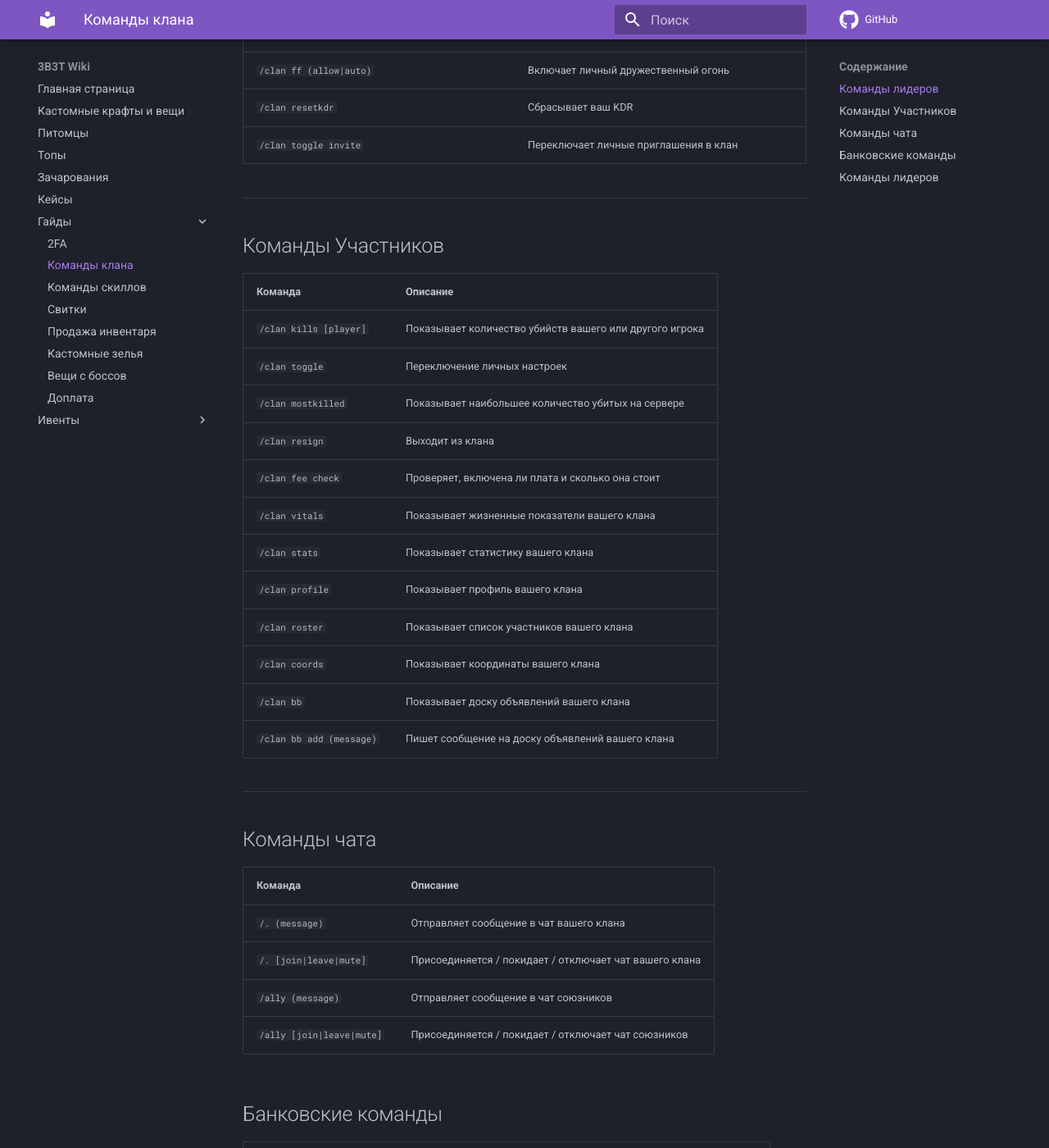
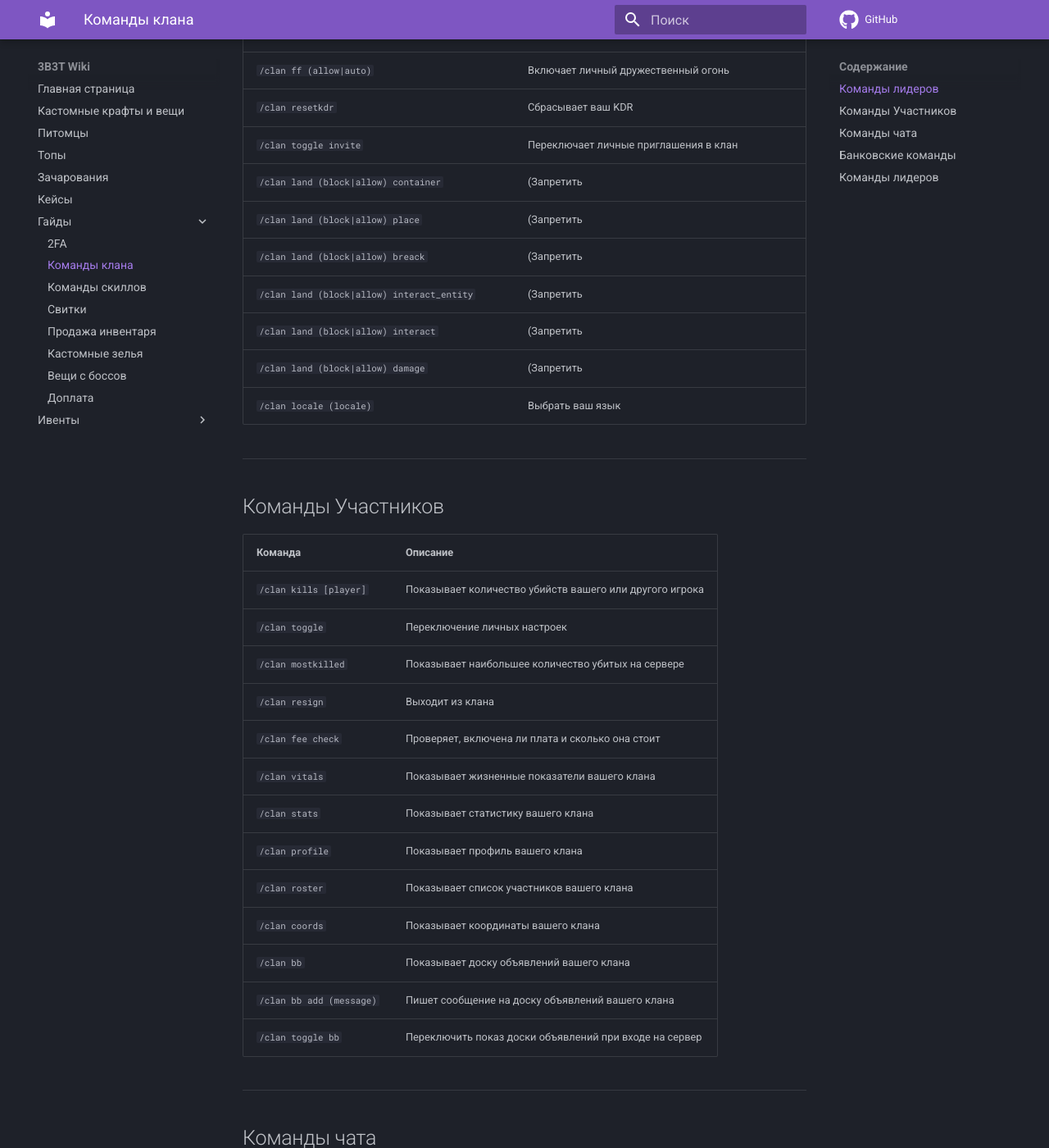
Before and after one commit to 3B3TServer/Docs, an MkDocs documentation site: the page built from docs/Guides/Commands_clan.md, in a window 1280 px wide and 1400 px high, scrolled down 887 px. Shown: the whole window at 82% size. Built offline with MkDocs 1.6.1 and Material for MkDocs 9.7.7, drawn with Linux system fonts in a browser that asks for light colours; comment, search, counter and statistics services are not loaded; some of the changed text lies outside the part shown.

Commit message:
Кланкоманды, обнова

````diff
--- a/docs/Guides/Commands_clan.md
+++ b/docs/Guides/Commands_clan.md
@@ -20,6 +20,13 @@
 | `/clan ff (allow|auto)`         | Включает личный дружественный огонь          |
 | `/clan resetkdr`                | Сбрасывает ваш KDR                           |
 | `/clan toggle invite`           | Переключает личные приглашения в клан        |
+| ```/clan land (block|allow) container``` | (Запретить|разрешить) участникам клана открывать сундуки, печки и    другие хранилища на вашей территории |
+| ```/clan land (block|allow) place``` | (Запретить|разрешить) размещать блоки на вашей территории |
+| ```/clan land (block|allow) breack``` | (Запретить|разрешить) ломать блоки на вашей территории |
+| ```/clan land (block|allow) interact_entity``` | (Запретить|разрешить) взаимодействовать с сущностями на вашей территории |
+| ```/clan land (block|allow) interact``` | (Запретить|разрешить) участникам клана взаимодействовать на вашей территории |
+| ```/clan land (block|allow) damage``` | (Запретить|разрешить) участникам клана наносить и получать урон на вашей территории |
+| ```/clan locale (locale)```    | Выбрать ваш язык  |
 
 ---
 
@@ -39,6 +46,7 @@
 | `/clan coords`                  | Показывает координаты вашего клана           |
 | `/clan bb`                      | Показывает доску объявлений вашего клана     |
 | `/clan bb add (message)`        | Пишет сообщение на доску объявлений вашего клана |
+| ```/clan toggle bb```           | Переключить показ доски объявлений при входе на сервер |
 
 ---
 
````
Also changed, not shown: other parts of docs/Guides/Commands_clan.md (+0 -1 lines).
